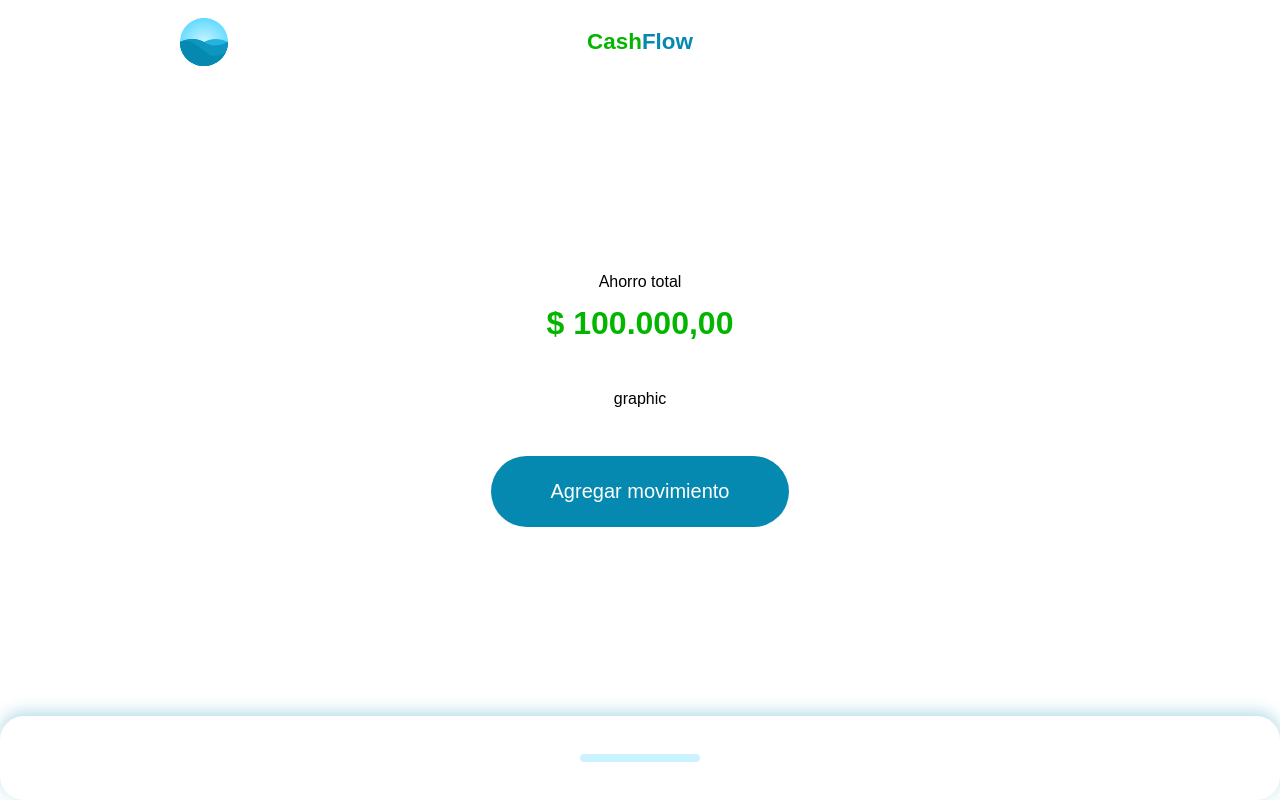
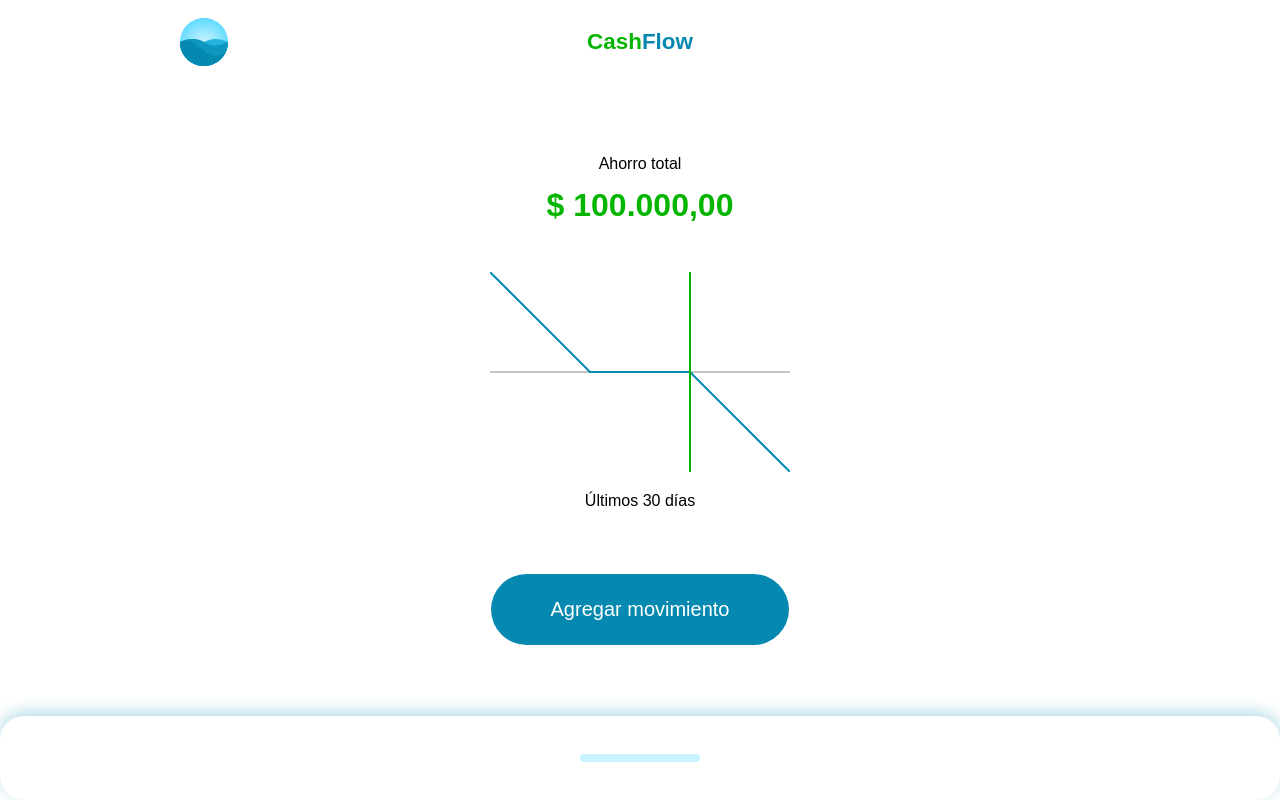
Before and after one commit to JairoDuenas/cash-flow-Vue, a Vue app: page / in a window 1280 px wide. Built offline with nearby package versions, Linux system fonts and the light colour scheme.

Commit message:
Creación del SVG del gráfico

```diff
--- a/src/components/Home.vue
+++ b/src/components/Home.vue
@@ -11,7 +11,9 @@
         :total-amount="100000"
         :amount="amount"
       >
-        <template #graphic> graphic </template>
+        <template #graphic>
+          <Graphic />
+        </template>
         <template #action>
           <Action />
         </template>
@@ -29,6 +31,7 @@
 import Resume from "./Resume/Index.vue";
 import Movements from "./Movements/Index.vue";
 import Action from "./Action.vue";
+import Graphic from "./Resume/Graphic.vue";
 
 export default {
   components: {
@@ -37,6 +40,7 @@
     Resume,
     Movements,
     Action,
+    Graphic,
   },
   data() {
     return {
--- /dev/null
+++ b/src/components/Resume/Graphic.vue
@@ -0,0 +1,38 @@
+<template>
+  <div>
+    <svg viewBox="0,0 300 200">
+      <line
+        stroke="#c4c4c4"
+        stroke-width="2"
+        x1="0"
+        y1="100"
+        x2="300"
+        y2="100"
+      />
+      <polyline
+        fill="none"
+        stroke="#0689B0"
+        stroke-width="2"
+        points="0,0 100,100 200,100 300,200"
+      />
+      <line
+        stroke="#04b500"
+        stroke-width="2"
+        x1="200"
+        y1="0"
+        x2="200"
+        y2="200"
+      />
+    </svg>
+    <p>Últimos 30 días</p>
+  </div>
+</template>
+
+<style scoped>
+svg {
+  width: 100%;
+}
+p {
+  text-align: center;
+}
+</style>
```
